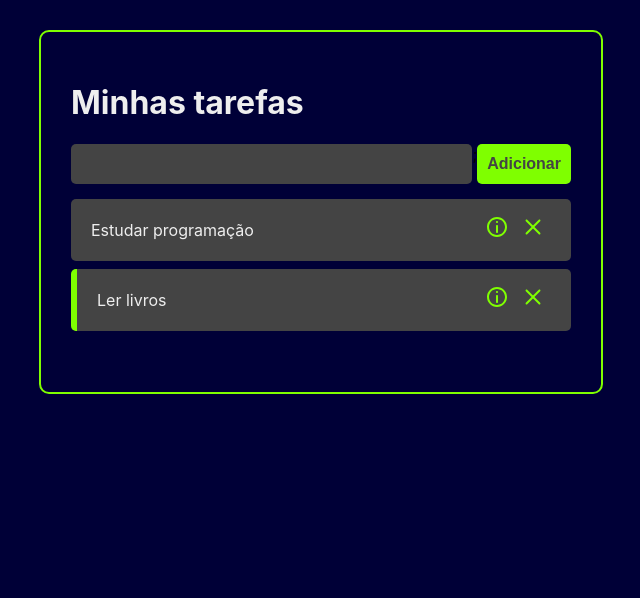
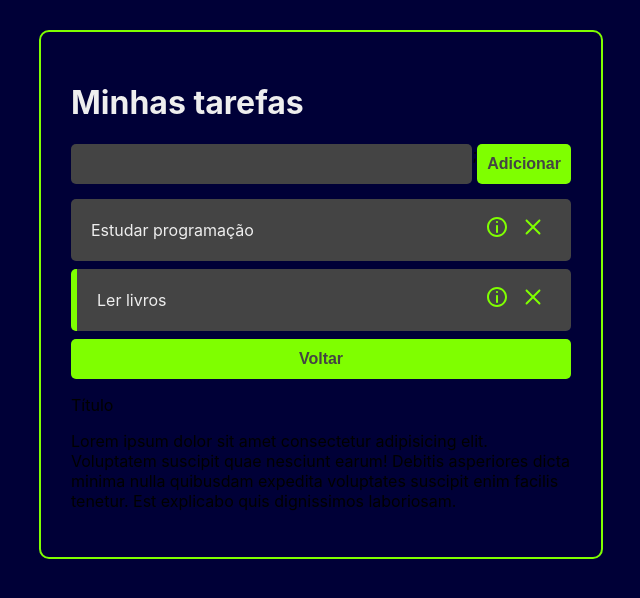
Before and after one commit to Nunesnd/ListaTarefas, a React (Create React App) app: page / in a window 1280 px wide. Shown: the top 598 px of the page, without its empty margins (319-959 px from the left). Built offline with nearby package versions, Linux system fonts and the light colour scheme.

Commit message:
commit 0012 - Criando a o componente details

```diff
--- a/src/App.jsx
+++ b/src/App.jsx
@@ -5,6 +5,7 @@ import {v4 as uuidv4} from 'uuid';
 import Tasks from "./components/Tasks";
 import AddTask from "./components/AddTask";
 import Header from "./components/header";
+import TaskDetails from "./components/TaskDetails";
 
 import './App.css';
 
@@ -62,13 +63,14 @@ const App = () =>{
               <>
                 <AddTask handleTaskAddition={handleTaskAddition} />
                 <Tasks
-                  tasks={tasks}
-                  handleTaskClick={handleTaskClick}
-                  handleTaskDeletion={handleTaskDeletion}/>
+                tasks={tasks}
+                handleTaskClick={handleTaskClick}
+                handleTaskDeletion={handleTaskDeletion}/>
               </>
             )}
 
           />
+          <Route path="" exact render={TaskDetails}/>
 
       </div>
     </Router>
--- /dev/null
+++ b/src/components/TaskDetails.jsx
@@ -0,0 +1,19 @@
+import React from 'react';
+import './Button.css';
+
+const TaskDetails = () => {
+    return (
+        <>
+            <div className="back-button-details">
+                <button className='button'>Voltar</button>
+            </div>
+
+            <div className="task-details-container">
+                <p>Título</p>
+                <p>Lorem ipsum dolor sit amet consectetur adipisicing elit. Voluptatem suscipit quae nesciunt earum! Debitis asperiores dicta minima nulla quibusdam expedita voluptates suscipit enim facilis tenetur. Est explicabo quis dignissimos laboriosam.</p>
+            </div>
+        </>
+     );
+}
+
+export default TaskDetails;
```
